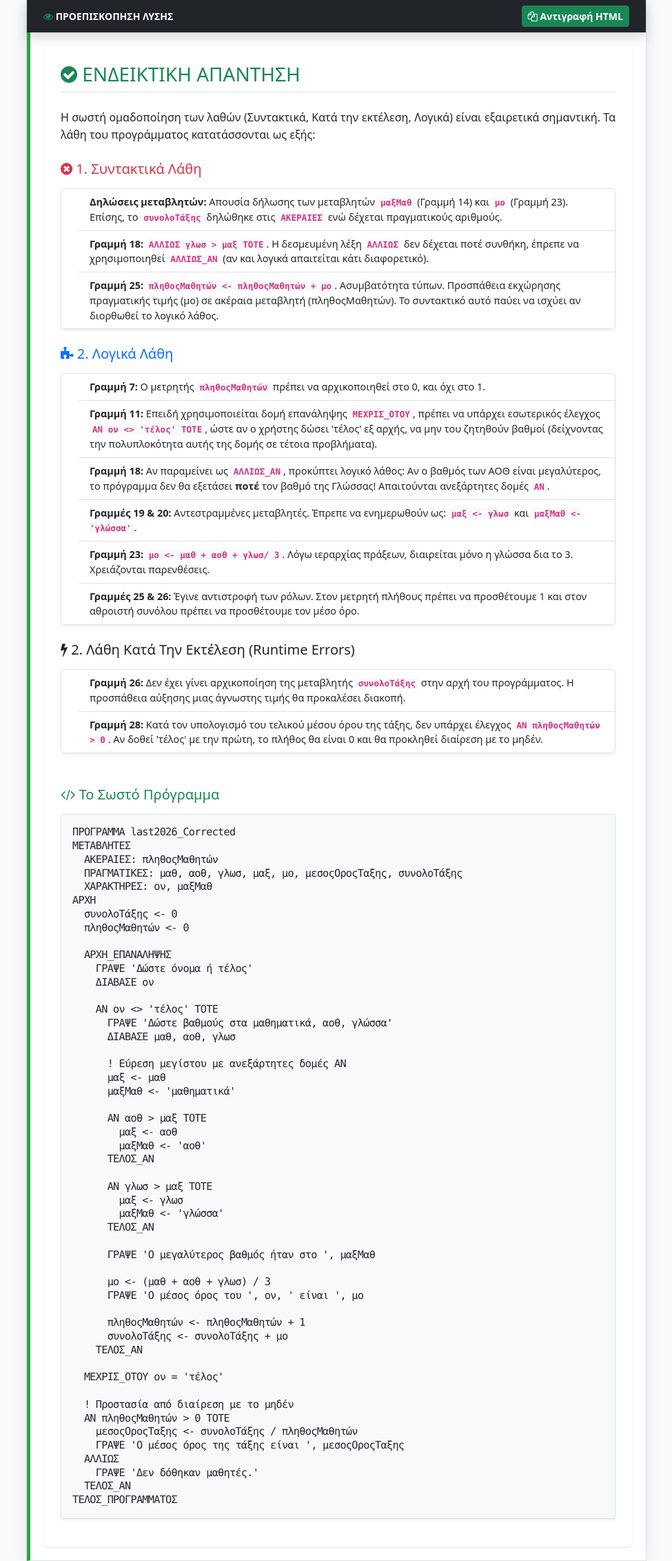
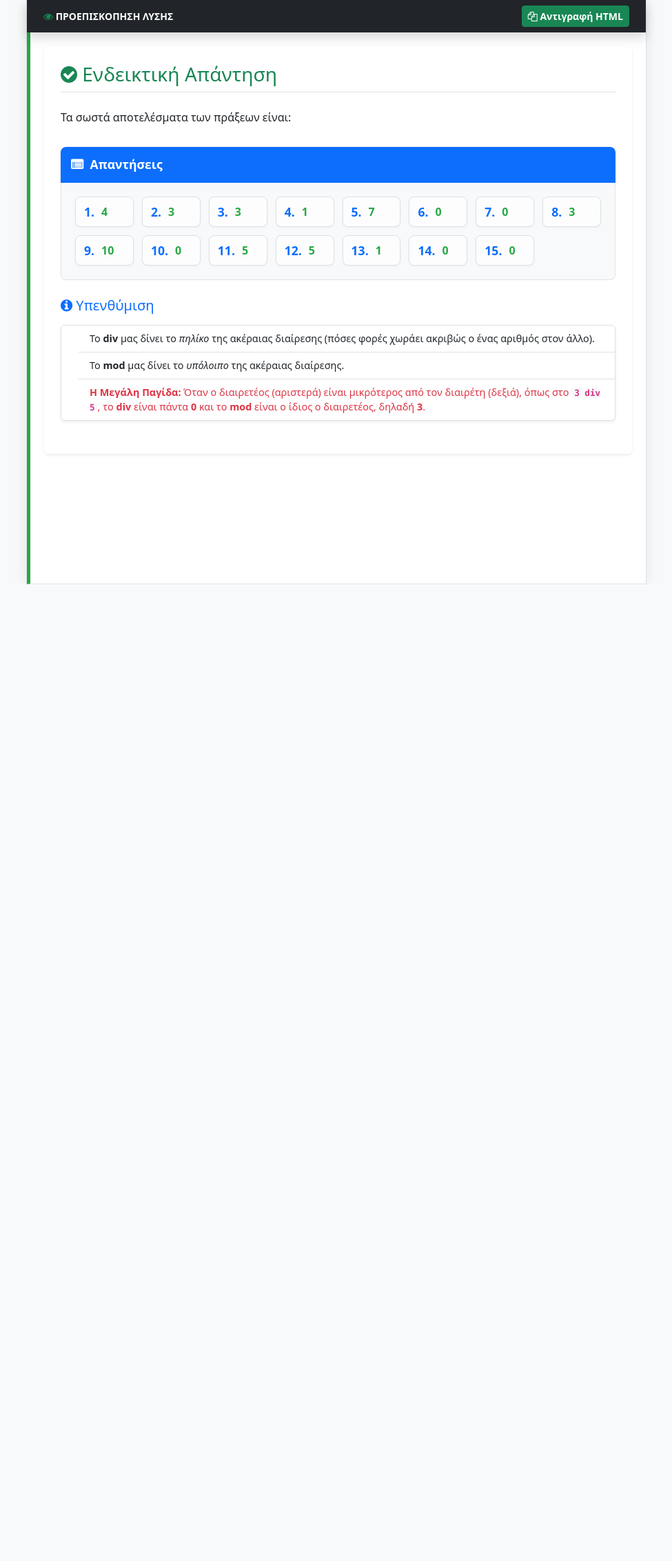
Before and after one commit to jhouvardas/aepp, a PHP site: page /solution.html in a window 1280 px wide. Shown: the whole page at 69% size, without its empty margins (152-1127 px from the left). After the commit the page ends 847 px from the top, so only its background shows below. Run offline with PHP 8.4, Linux system fonts and the light colour scheme; a stand-in replaces the project's code that opens the database connection.

Commit message:
save before beutification

```diff
--- a/solution.html
+++ b/solution.html
@@ -58,128 +58,40 @@
     <div class="preview-box" id="mezePreview">
       <div class="html-content-wrapper container bg-white p-4 shadow-sm rounded">
 
-        <h3 class="text-success border-bottom pb-2 mb-4"><i class="fa fa-check-circle"></i> ΕΝΔΕΙΚΤΙΚΗ ΑΠΑΝΤΗΣΗ</h3>
+        <h3 class="text-success border-bottom pb-2 mb-4"><i class="fa fa-check-circle"></i> Ενδεικτική Απάντηση</h3>
 
-        <p>Η σωστή ομαδοποίηση των λαθών (Συντακτικά, Κατά την εκτέλεση, Λογικά) είναι εξαιρετικά σημαντική. Τα λάθη του
-          προγράμματος κατατάσσονται ως εξής:</p>
+        <p>Τα σωστά αποτελέσματα των πράξεων είναι:</p>
 
-        <!-- ΣΥΝΤΑΚΤΙΚΑ ΛΑΘΗ -->
-        <h5 class="text-danger mt-4 mb-3"><i class="fa fa-times-circle"></i> 1. Συντακτικά Λάθη</h5>
+        <!-- Απαντήσεις σε Grid -->
+        <div class="group-header">Απαντήσεις</div>
+        <div class="answer-grid" style="grid-template-columns: repeat(auto-fill, minmax(80px, 1fr));">
+          <div class="answer-item"><span class="ans-true">4</span></div>
+          <div class="answer-item"><span class="ans-true">3</span></div>
+          <div class="answer-item"><span class="ans-true">3</span></div>
+          <div class="answer-item"><span class="ans-true">1</span></div>
+          <div class="answer-item"><span class="ans-true">7</span></div>
+          <div class="answer-item"><span class="ans-true">0</span></div>
+          <div class="answer-item"><span class="ans-true">0</span></div>
+          <div class="answer-item"><span class="ans-true">3</span></div>
+          <div class="answer-item"><span class="ans-true">10</span></div>
+          <div class="answer-item"><span class="ans-true">0</span></div>
+          <div class="answer-item"><span class="ans-true">5</span></div>
+          <div class="answer-item"><span class="ans-true">5</span></div>
+          <div class="answer-item"><span class="ans-true">1</span></div>
+          <div class="answer-item"><span class="ans-true">0</span></div>
+          <div class="answer-item"><span class="ans-true">0</span></div>
+        </div>
+
+        <!-- Αιτιολόγηση -->
+        <h5 class="text-primary mt-4 mb-3"><i class="fa fa-info-circle"></i> Υπενθύμιση</h5>
         <ul class="list-group list-group-flush mb-4 shadow-sm rounded border" style="font-size: 0.9rem;">
-          <li class="list-group-item">
-            <strong>Δηλώσεις μεταβλητών:</strong> Απουσία δήλωσης των μεταβλητών <code>μαξΜαθ</code> (Γραμμή 14) και
-            <code>μο</code> (Γραμμή 23). Επίσης, το <code>συνολοΤάξης</code> δηλώθηκε στις <code>ΑΚΕΡΑΙΕΣ</code> ενώ
-            δέχεται πραγματικούς αριθμούς.
-          </li>
-          <li class="list-group-item">
-            <strong>Γραμμή 18:</strong> <code>ΑΛΛΙΩΣ γλωσ &gt; μαξ ΤΟΤΕ</code>. Η δεσμευμένη λέξη <code>ΑΛΛΙΩΣ</code>
-            δεν δέχεται ποτέ συνθήκη, έπρεπε να χρησιμοποιηθεί <code>ΑΛΛΙΩΣ_ΑΝ</code> (αν και λογικά απαιτείται κάτι
-            διαφορετικό).
-          </li>
-          <li class="list-group-item">
-            <strong>Γραμμή 25:</strong> <code>πληθοςΜαθητών &lt;- πληθοςΜαθητών + μο</code>. Ασυμβατότητα τύπων.
-            Προσπάθεια εκχώρησης πραγματικής τιμής (μο) σε ακέραια μεταβλητή (πληθοςΜαθητών). Το συντακτικό αυτό παύει
-            να ισχύει αν διορθωθεί το λογικό λάθος.
-          </li>
+          <li class="list-group-item">Το <strong>div</strong> μας δίνει το <i>πηλίκο</i> της ακέραιας διαίρεσης (πόσες
+            φορές χωράει ακριβώς ο ένας αριθμός στον άλλο).</li>
+          <li class="list-group-item">Το <strong>mod</strong> μας δίνει το <i>υπόλοιπο</i> της ακέραιας διαίρεσης.</li>
+          <li class="list-group-item text-danger"><strong>Η Μεγάλη Παγίδα:</strong> Όταν ο διαιρετέος (αριστερά) είναι
+            μικρότερος από τον διαιρέτη (δεξιά), όπως στο <code>3 div 5</code>, το <strong>div</strong> είναι πάντα
+            <b>0</b> και το <strong>mod</strong> είναι ο ίδιος ο διαιρετέος, δηλαδή <b>3</b>.</li>
         </ul>
-
-        <!-- ΛΟΓΙΚΑ ΛΑΘΗ -->
-        <h5 class="text-primary mt-4 mb-3"><i class="fa fa-puzzle-piece"></i> 2. Λογικά Λάθη</h5>
-        <ul class="list-group list-group-flush mb-4 shadow-sm rounded border" style="font-size: 0.9rem;">
-          <li class="list-group-item">
-            <strong>Γραμμή 7:</strong> Ο μετρητής <code>πληθοςΜαθητών</code> πρέπει να αρχικοποιηθεί στο 0, και όχι στο
-            1.
-          </li>
-          <li class="list-group-item">
-            <strong>Γραμμή 11:</strong> Επειδή χρησιμοποιείται δομή επανάληψης <code>ΜΕΧΡΙΣ_ΟΤΟΥ</code>, πρέπει να
-            υπάρχει εσωτερικός έλεγχος <code>ΑΝ ον &lt;&gt; 'τέλος' ΤΟΤΕ</code>, ώστε αν ο χρήστης δώσει 'τέλος' εξ
-            αρχής, να μην του ζητηθούν βαθμοί (δείχνοντας την πολυπλοκότητα αυτής της δομής σε τέτοια προβλήματα).
-          </li>
-          <li class="list-group-item">
-            <strong>Γραμμή 18:</strong> Αν παραμείνει ως <code>ΑΛΛΙΩΣ_ΑΝ</code>, προκύπτει λογικό λάθος: Αν ο βαθμός των
-            ΑΟΘ είναι μεγαλύτερος, το πρόγραμμα δεν θα εξετάσει <strong>ποτέ</strong> τον βαθμό της Γλώσσας! Απαιτούνται
-            ανεξάρτητες δομές <code>ΑΝ</code>.
-          </li>
-          <li class="list-group-item">
-            <strong>Γραμμές 19 & 20:</strong> Αντεστραμμένες μεταβλητές. Έπρεπε να ενημερωθούν ως:
-            <code>μαξ &lt;- γλωσ</code> και <code>μαξΜαθ &lt;- 'γλώσσα'</code>.
-          </li>
-          <li class="list-group-item">
-            <strong>Γραμμή 23:</strong> <code>μο &lt;- μαθ + αοθ + γλωσ/ 3</code>. Λόγω ιεραρχίας πράξεων, διαιρείται
-            μόνο η γλώσσα δια το 3. Χρειάζονται παρενθέσεις.
-          </li>
-          <li class="list-group-item">
-            <strong>Γραμμές 25 & 26:</strong> Έγινε αντιστροφή των ρόλων. Στον μετρητή πλήθους πρέπει να προσθέτουμε 1
-            και στον αθροιστή συνόλου πρέπει να προσθέτουμε τον μέσο όρο.
-          </li>
-        </ul>
-
-        <!-- ΛΑΘΗ ΚΑΤΑ ΤΗΝ ΕΚΤΕΛΕΣΗ -->
-        <h5 class="text-warning text-dark mt-4 mb-3"><i class="fa fa-bolt"></i> 2. Λάθη Κατά Την Εκτέλεση (Runtime
-          Errors)</h5>
-        <ul class="list-group list-group-flush mb-4 shadow-sm rounded border" style="font-size: 0.9rem;">
-          <li class="list-group-item">
-            <strong>Γραμμή 26:</strong> Δεν έχει γίνει αρχικοποίηση της μεταβλητής <code>συνολοΤάξης</code> στην αρχή
-            του προγράμματος. Η προσπάθεια αύξησης μιας άγνωστης τιμής θα προκαλέσει διακοπή.
-          </li>
-          <li class="list-group-item">
-            <strong>Γραμμή 28:</strong> Κατά τον υπολογισμό του τελικού μέσου όρου της τάξης, δεν υπάρχει έλεγχος
-            <code>ΑΝ πληθοςΜαθητών &gt; 0</code>. Αν δοθεί 'τέλος' με την πρώτη, το πλήθος θα είναι 0 και θα προκληθεί
-            διαίρεση με το μηδέν.
-          </li>
-        </ul>
-
-        <h5 class="text-success mt-5 mb-3"><i class="fa fa-code"></i> Το Σωστό Πρόγραμμα</h5>
-        <pre class="aepp-code shadow-sm" style="font-size: 0.95rem;">ΠΡΟΓΡΑΜΜΑ last2026_Corrected
-ΜΕΤΑΒΛΗΤΕΣ
-  ΑΚΕΡΑΙΕΣ: πληθοςΜαθητών
-  ΠΡΑΓΜΑΤΙΚΕΣ: μαθ, αοθ, γλωσ, μαξ, μο, μεσοςΟροςΤαξης, συνολοΤάξης
-  ΧΑΡΑΚΤΗΡΕΣ: ον, μαξΜαθ
-ΑΡΧΗ
-  συνολοΤάξης &lt;- 0
-  πληθοςΜαθητών &lt;- 0
-
-  ΑΡΧΗ_ΕΠΑΝΑΛΗΨΗΣ
-    ΓΡΑΨΕ 'Δώστε όνομα ή τέλος'
-    ΔΙΑΒΑΣΕ ον
-
-    ΑΝ ον &lt;&gt; 'τέλος' ΤΟΤΕ
-      ΓΡΑΨΕ 'Δώστε βαθμούς στα μαθηματικά, αοθ, γλώσσα'
-      ΔΙΑΒΑΣΕ μαθ, αοθ, γλωσ
-
-      ! Εύρεση μεγίστου με ανεξάρτητες δομές ΑΝ
-      μαξ &lt;- μαθ
-      μαξΜαθ &lt;- 'μαθηματικά'
-
-      ΑΝ αοθ &gt; μαξ ΤΟΤΕ
-        μαξ &lt;- αοθ
-        μαξΜαθ &lt;- 'αοθ'
-      ΤΕΛΟΣ_ΑΝ
-
-      ΑΝ γλωσ &gt; μαξ ΤΟΤΕ
-        μαξ &lt;- γλωσ
-        μαξΜαθ &lt;- 'γλώσσα'
-      ΤΕΛΟΣ_ΑΝ
-
-      ΓΡΑΨΕ 'Ο μεγαλύτερος βαθμός ήταν στο ', μαξΜαθ
-
-      μο &lt;- (μαθ + αοθ + γλωσ) / 3
-      ΓΡΑΨΕ 'Ο μέσος όρος του ', ον, ' είναι ', μο
-
-      πληθοςΜαθητών &lt;- πληθοςΜαθητών + 1
-      συνολοΤάξης &lt;- συνολοΤάξης + μο
-    ΤΕΛΟΣ_ΑΝ
-
-  ΜΕΧΡΙΣ_ΟΤΟΥ ον = 'τέλος'
-
-  ! Προστασία από διαίρεση με το μηδέν
-  ΑΝ πληθοςΜαθητών &gt; 0 ΤΟΤΕ
-    μεσοςΟροςΤαξης &lt;- συνολοΤάξης / πληθοςΜαθητών
-    ΓΡΑΨΕ 'Ο μέσος όρος της τάξης είναι ', μεσοςΟροςΤαξης
-  ΑΛΛΙΩΣ
-    ΓΡΑΨΕ 'Δεν δόθηκαν μαθητές.'
-  ΤΕΛΟΣ_ΑΝ
-ΤΕΛΟΣ_ΠΡΟΓΡΑΜΜΑΤΟΣ</pre>
       </div>
     </div>
 
```
Also changed, not shown: DbHandler.php (+23 -0 lines), builder.html (+10 -51 lines), editor.html (+65 -47 lines), editorSL.html (+15 -14 lines), john/AdminDbHandler.php (+34 -3 lines), john/MezeAdminFormMaker.php (+90 -26 lines).
